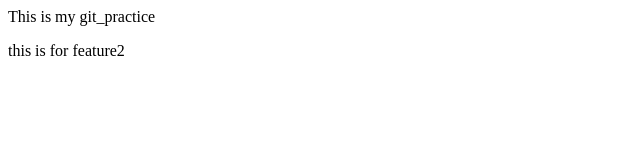
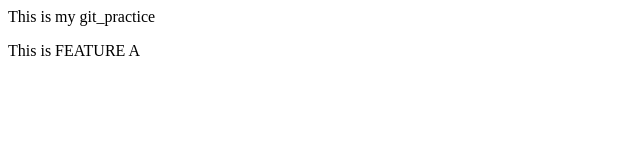
Before and after one commit to ArshadAhmed7/git_practice, a plain HTML site: page index.html in a window 1280 px wide. Shown: the full height of the page, 0-640 px from the left. Drawn offline with Linux system fonts and the light colour scheme.

Commit message:
Updated second line in feature A

```diff
--- a/index.html
+++ b/index.html
@@ -1,2 +1,2 @@
 <p> This is my git_practice</p>
-<p>this is for feature2</p>
+<p>This is FEATURE A</p>
```
